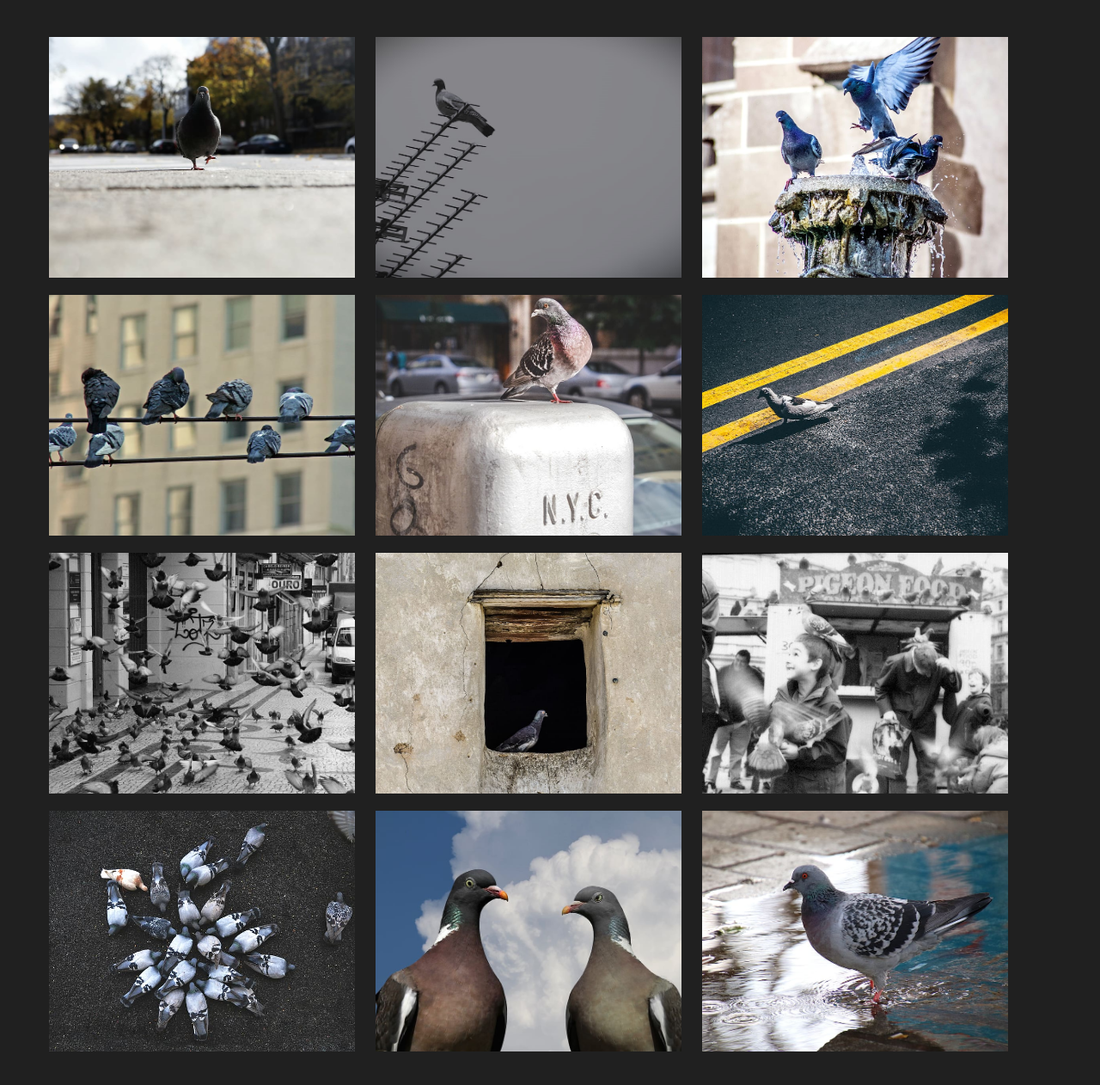
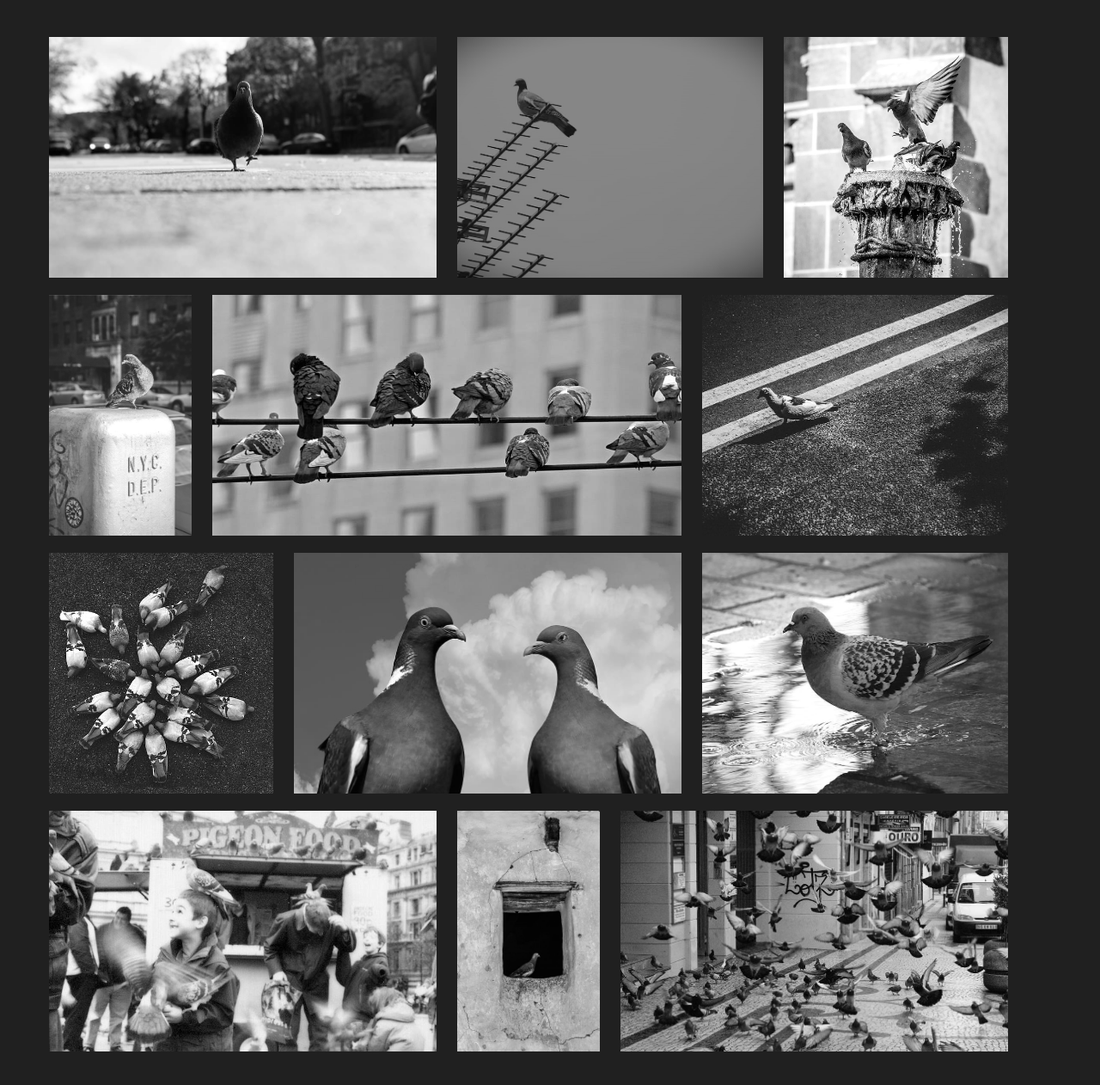
Before and after one commit to EvaNagengast/create-by-design, a plain HTML site: page index.html in a window 1280 px wide. Shown: the part 652-1914 px from the top of the page at 86% size. Drawn offline with nearby package versions, Linux system fonts and the light colour scheme.

Commit message:
changed width of showcase

```diff
--- a/index.html
+++ b/index.html
@@ -52,8 +52,8 @@
     <div class="container showcase">
       <!-- row1 -->
       <div class="row img">
-        <div class="col-4" style="height: 300px">
-          <div class="d-flex img-fluid">
+        <div class="col-5" style="height: 300px">
+          <div class="d-flex">
             <img
               src="/pigeons/pigeon8.jpg"
               class="img-fluid"
@@ -61,9 +61,8 @@
             />
           </div>
         </div>
-
         <div class="col-4" style="height: 300px">
-          <div class="d-flex img-fluid">
+          <div class="d-flex">
             <img
               src="/pigeons/pigeon6.jpg"
               class="img-fluid"
@@ -71,9 +70,8 @@
             />
           </div>
         </div>
-
-        <div class="col-4" style="height: 300px">
-          <div class="d-flex img-fluid">
+        <div class="col-3" style="height: 300px">
+          <div class="d-flex">
             <img
               src="/pigeons/pigeon16.jpg"
               class="img-fluid"
@@ -83,9 +81,18 @@
         </div>
       </div>
       <!-- row2 -->
-          <div class="row img">
-        <div class="col-4" style="height: 300px">
-          <div class="d-flex img-fluid">
+      <div class="row img">
+        <div class="col-2" style="height: 300px">
+          <div class="d-flex">
+            <img
+              src="/pigeons/pigeon4.jpg"
+              class="img-fluid"
+              alt="Responsive image"
+            />
+          </div>
+        </div>
+        <div class="col-6" style="height: 300px">
+          <div class="d-flex">
             <img
               src="/pigeons/pigeon15.jpg"
               class="img-fluid"
@@ -93,19 +100,8 @@
             />
           </div>
         </div>
-
         <div class="col-4" style="height: 300px">
-          <div class="d-flex img-fluid">
-            <img
-              src="/pigeons/pigeon4.jpg"
-              class="img-fluid"
-              alt="Responsive image"
-            />
-          </div>
-        </div>
-
-        <div class="col-4" style="height: 300px">
-          <div class="d-flex img-fluid">
+          <div class="d-flex">
             <img
               src="/pigeons/pigeon5.jpg"
               class="img-fluid"
@@ -115,41 +111,11 @@
         </div>
       </div>
       <!-- row3 -->
-         <div class="row img">
-        <div class="col-4" style="height: 300px">
-          <div class="d-flex img-fluid">
-            <img
-              src="/pigeons/pigeon12.jpg"
-              class="img-fluid"
-              alt="Responsive image"
-            />
-          </div>
-        </div>
 
-        <div class="col-4" style="height: 300px">
-          <div class="d-flex img-fluid">
-            <img
-              src="/pigeons/pigeon17.jpg"
-              class="img-fluid"
-              alt="Responsive image"
-            />
-          </div>
-        </div>
 
-        <div class="col-4" style="height: 300px">
-          <div class="d-flex img-fluid">
-            <img
-              src="/pigeons/pigeon2.jpg"
-              class="img-fluid"
-              alt="Responsive image"
-            />
-          </div>
-        </div>
-      </div>
-      <!-- row4 -->
-         <div class="row img">
-        <div class="col-4" style="height: 300px">
-          <div class="d-flex img-fluid">
+      <div class="row img">
+        <div class="col-3" style="height: 300px">
+          <div class="d-flex">
             <img
               src="/pigeons/pigeon7.jpg"
               class="img-fluid"
@@ -157,9 +123,8 @@
             />
           </div>
         </div>
-
-        <div class="col-4" style="height: 300px">
-          <div class="d-flex img-fluid">
+        <div class="col-5" style="height: 300px">
+          <div class="d-flex">
             <img
               src="/pigeons/pigeon9.jpg"
               class="img-fluid"
@@ -167,9 +132,8 @@
             />
           </div>
         </div>
-
         <div class="col-4" style="height: 300px">
-          <div class="d-flex img-fluid">
+          <div class="d-flex">
             <img
               src="/pigeons/pigeon18.jpg"
               class="img-fluid"
@@ -178,6 +142,37 @@
           </div>
         </div>
       </div>
+      <!-- row 4 -->
+       <div class="row img">
+        <div class="col-5" style="height: 300px">
+          <div class="d-flex">
+            <img
+              src="/pigeons/pigeon2.jpg"
+              class="img-fluid"
+              alt="Responsive image"
+            />
+          </div>
+        </div>
+        <div class="col-2" style="height: 300px">
+          <div class="d-flex">
+            <img
+              src="/pigeons/pigeon17.jpg"
+              class="img-fluid"
+              alt="Responsive image"
+            />
+          </div>
+        </div>
+        <div class="col-5" style="height: 300px">
+          <div class="d-flex">
+            <img
+              src="/pigeons/pigeon12.jpg"
+              class="img-fluid"
+              alt="Responsive image"
+            />
+          </div>
+        </div>
+      </div>
+      <!--  -->
     </div>
     <!-- Bootstrap -->
     <script
--- a/src/style.css
+++ b/src/style.css
@@ -52,4 +52,5 @@ body {
 height: 280px;
 min-width: 100%;
 object-fit: cover;
+filter: grayscale(1);
 }
```
